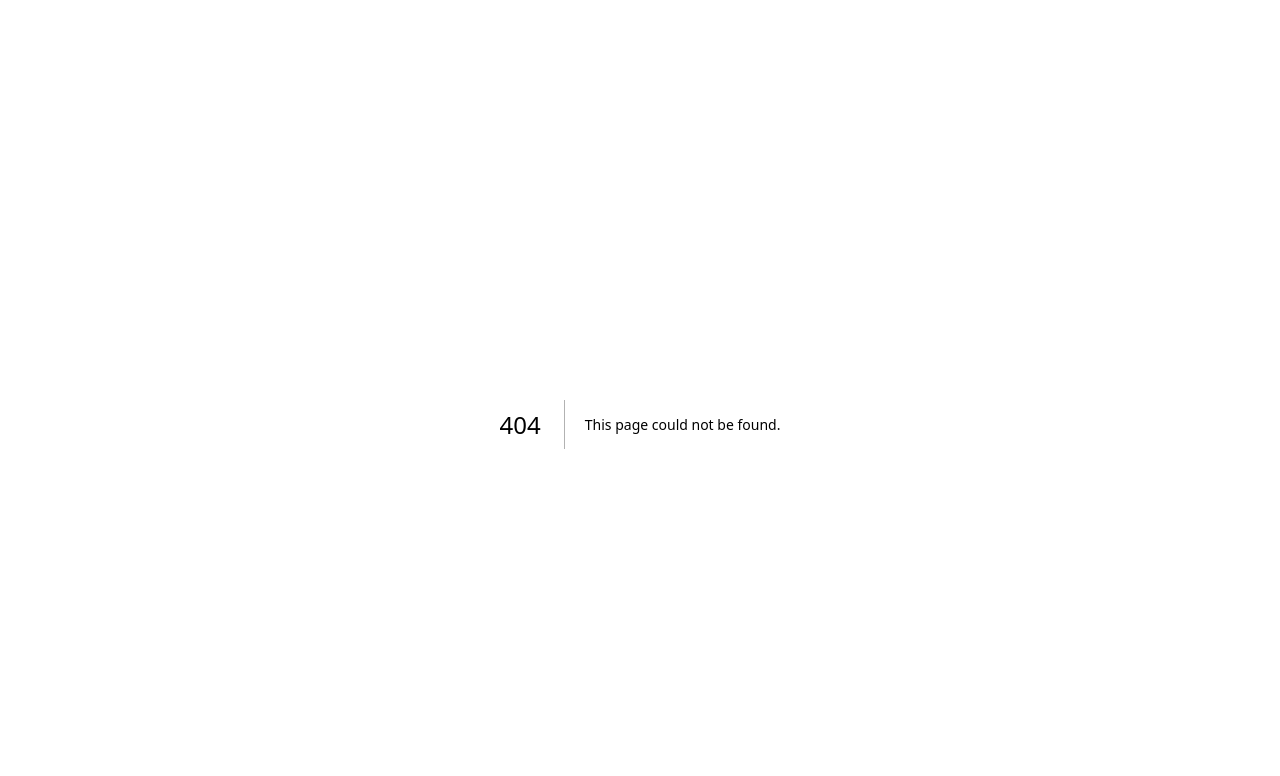
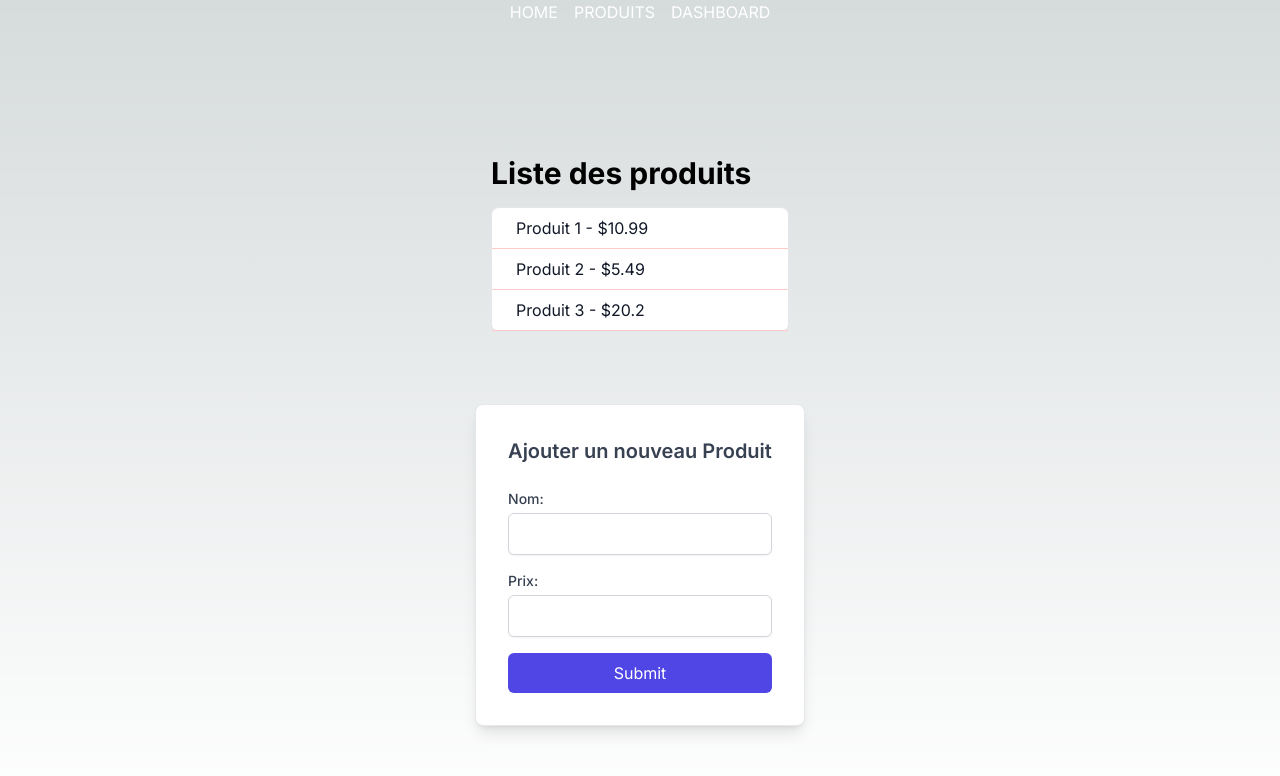
Before and after one commit to idib19/NEXT-JS-TUTORIAL-, a Next.js app: page /produits in a window 1280 px wide. Before the commit this address had no page. Shown: the top 776 px of the page. Built offline with nearby package versions, Linux system fonts and the light colour scheme.

Commit message:
episode 4 GET & POST REQ

```diff
--- a/app/(navigation)/prix/page.tsx
+++ /dev/null
@@ -1,31 +0,0 @@
-import { PageProduits } from "@/components/prix";
-import ProductForm from "@/components/produitForm";
-
-
-export interface Produit {
-    name: string;
-    price: number;
-}
-export default async function pagePrix() {
-
-
-    const response = await fetch('http://localhost:3000/api/produits')
-    const data = await response.json();
-
-    console.log(data);
-
-    const readyData: Produit[] = data.map((item : Produit) => ({
-        name: item.name,
-        price: item.price
-    }))
-
-    return (
-        <div>
-
-            <PageProduits data={readyData} />
-
-            <ProductForm />
-
-        </div>
-    )
-}
--- /dev/null
+++ b/app/(navigation)/produits/page.tsx
@@ -0,0 +1,29 @@
+import { ListProduits } from "@/components/listeProduits";
+import AjoutProduitForm from "@/components/ajoutProduitForm";
+
+interface Produit {
+  name: string;
+  price: number
+}
+
+
+export default async function pagePrix() {
+
+  const response = await fetch(`http://localhost:3000/api/produits`);
+
+  const data = await response.json();
+
+  const donnee: Produit[] = data.map((item: Produit) => ({
+    name: item.name,
+    price: item.price
+  }))
+
+
+
+  return (
+    <div>
+      <ListProduits data={donnee} />
+      <AjoutProduitForm />
+    </div>
+  )
+}
--- a/components/produitForm.tsx
+++ b/components/ajoutProduitForm.tsx
@@ -1,16 +1,18 @@
 "use client"
-import React, { useState, ChangeEvent, FormEvent } from "react";
+import React, { useState, ChangeEvent, FormEvent } from "react"
 
-export default function ProductForm() {
-    const [formData, setFormData] = useState({
-        name: "",
-        price: ""
-    });
 
+export default function AjoutProduitForm() {
+    // USETSATE pour gerer les champs de formulaires
+    const [formData, setFormData] = useState({ name: "", price: "" });
+
+    // USESTATE FOR HANDLING UI EVENTS
     const [formSuccess, setFormSuccess] = useState(false);
     const [formSuccessMessage, setFormSuccessMessage] = useState("");
 
-    // Improved type annotations for event handlers
+    //Improved type annotations for event handlers
+    //This mechanism allows you to dynamically update the component's state based on user
+    //input, making the form responsive and interactive.
     const handleInput = (e: ChangeEvent<HTMLInputElement>) => {
         const { name, value } = e.target;
 
@@ -20,6 +22,7 @@ export default function ProductForm() {
         }));
     };
 
+    // FONCTION FOR FORM SUBMISSION
     const submitForm = (e: FormEvent) => {
         e.preventDefault();
 
@@ -51,15 +54,18 @@ export default function ProductForm() {
             });
     };
 
+
+
     return (
+
         <div className="max-w-md mx-auto mt-10 bg-white p-8 border border-gray-200 rounded-lg shadow-lg">
-            <h1 className="text-xl font-semibold text-gray-700 mb-6">Add a new product</h1>
+            <h1 className="text-xl font-semibold text-gray-700 mb-6">Ajouter un nouveau Produit </h1>
             {formSuccess ? (
                 <div className="bg-green-100 text-green-800 p-4 rounded-lg">{formSuccessMessage}</div>
             ) : (
                 <form onSubmit={submitForm} className="space-y-4">
                     <div>
-                        <label className="block text-sm font-medium text-gray-700">Name:</label>
+                        <label className="block text-sm font-medium text-gray-700">Nom:</label>
                         <input
                             type="text"
                             name="name"
@@ -71,7 +77,7 @@ export default function ProductForm() {
                     </div>
 
                     <div>
-                        <label className="block text-sm font-medium text-gray-700">Price:</label>
+                        <label className="block text-sm font-medium text-gray-700">Prix:</label>
                         <input
                             type="number"
                             step="0.01"
@@ -90,5 +96,9 @@ export default function ProductForm() {
             )}
         </div>
 
-    );
+
+    )
+
+
+
 }
--- /dev/null
+++ b/components/listeProduits.tsx
@@ -0,0 +1,24 @@
+
+interface Produit {
+    name: string;
+    price: number;
+  }
+
+  interface listProduitsProps {
+    data : Produit[];
+  }
+
+export const ListProduits : React.FC<listProduitsProps> = ({data}) => {
+
+    return (
+
+        <div className="max-w-4xl mx-auto py-8 px-4">
+            <h1 className="text-3xl font-bold text-white-800 mb-4">Liste des produits</h1>
+            <ul className="bg-white rounded-lg border border-gray-200 w-full text-gray-900">
+                {data.map((produit, index) => (
+                    <li key={index} className="px-6 py-2 border-b border-red-200 w-full rounded-t-lg">{produit.name} - ${produit.price}</li>
+                ))}
+            </ul>
+        </div>
+    )
+}
--- a/components/navbar.tsx
+++ b/components/navbar.tsx
@@ -10,7 +10,7 @@ export default function NavBar() {
                 </Link>
             </button>
             <button>
-                <Link href="/prix">
+                <Link href="/produits">
                     PRODUITS
                 </Link>
             </button>
--- a/components/prix.tsx
+++ /dev/null
@@ -1,18 +0,0 @@
-import { Produit } from "@/app/(navigation)/prix/page";
-
-interface PageProduitsProps {
-    data: Produit[];
-}
-
-export const PageProduits: React.FC<PageProduitsProps> = ({ data }) => {
-    return (
-        <div className="max-w-4xl mx-auto py-8 px-4">
-            <h1 className="text-2xl font-bold text-white-800 mb-4">Voici la liste des produits</h1>
-            <ul className="bg-white rounded-lg border border-gray-200 w-full text-gray-900">
-                {data.map((produit, index) => (
-                    <li key={index} className="px-6 py-2 border-b border-gray-200 w-full rounded-t-lg">{produit.name} - ${produit.price}</li>
-                ))}
-            </ul>
-        </div>
-    );
-}
```
Also changed, not shown: app/api/produits/route.ts (+7 -1 lines).
